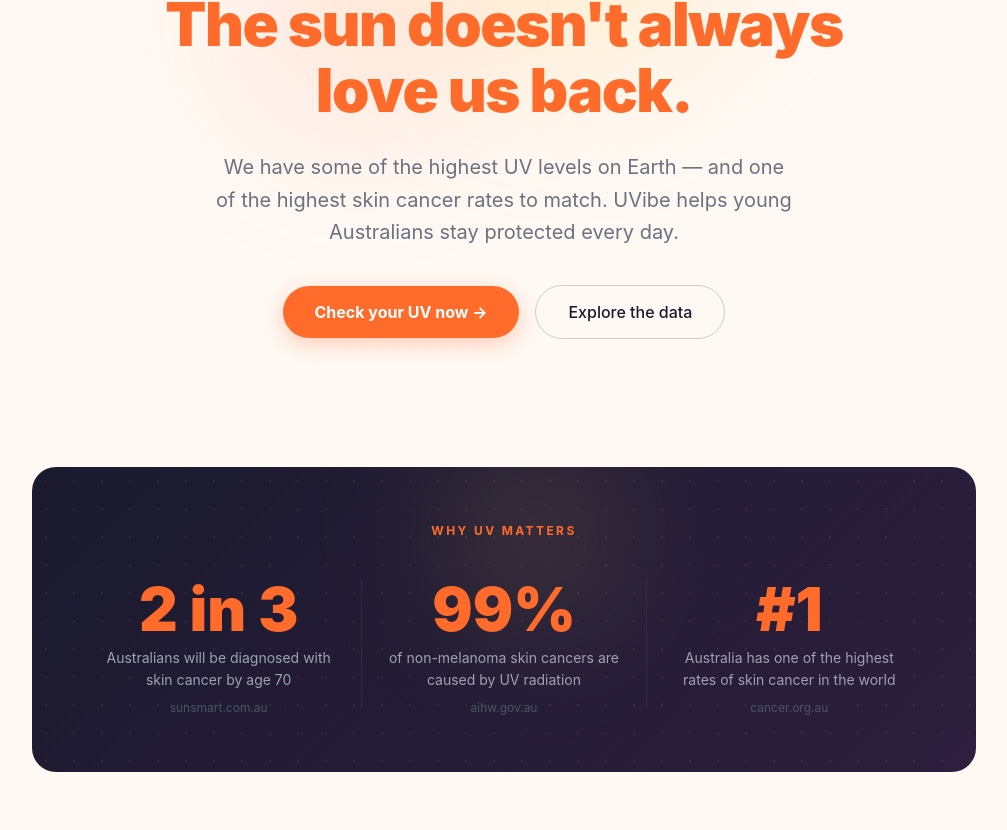
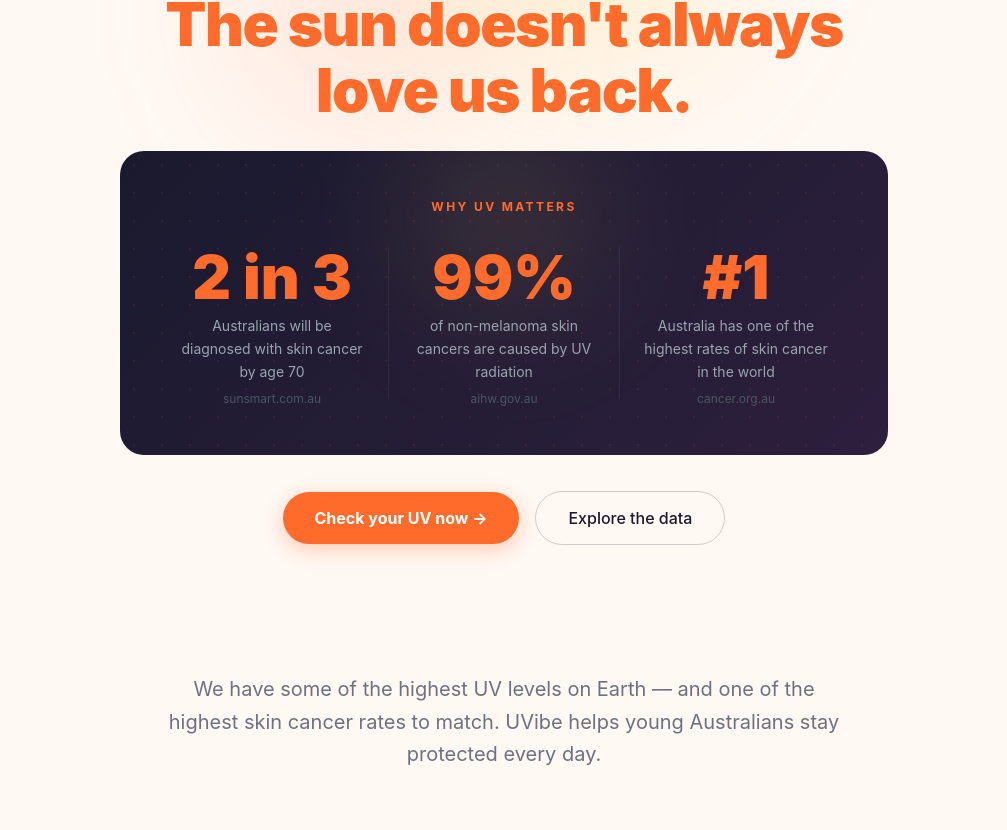
Before and after one commit to UVibe-FIT5120-TP14/UVibe-TP14, a Nuxt app in the folder frontend/: page / in a window 1280 px wide. Shown: the part 310-1140 px from the top of the page, without its empty margins (136-1143 px from the left). Built offline with nearby package versions, Linux system fonts and the light colour scheme.

Commit message:
feedback 2 changes: UI refinements across landing, home, and protection pages

```diff
--- a/frontend/app/pages/home.vue
+++ b/frontend/app/pages/home.vue
@@ -66,7 +66,7 @@
 onMounted(() => {
   requestLocation()
   statsTimer = setInterval(() => {
-    statsIndex.value = (statsIndex.value + 1) % skinStats.length
+    statsIndex.value = (statsIndex.value + 1) % skinStats.length  // 5 items
   }, 8000)
 })
 
@@ -86,9 +86,11 @@
 let statsTimer: ReturnType<typeof setInterval>
 const statsIndex = ref(0)
 const skinStats = [
-  { stat: '2 in 3', detail: 'Australians will be diagnosed with skin cancer by age 70.',           source: 'sunsmart.com.au' },
-  { stat: '99%',    detail: 'of non-melanoma skin cancers are caused by UV radiation.',             source: 'aihw.gov.au'     },
-  { stat: '#1',     detail: 'Australia has one of the highest skin cancer rates in the world.',     source: 'cancer.org.au'   },
+  { stat: '75%',     detail: 'of UV radiation still reaches your skin on a cloudy day.',           source: 'cancer.org.au'    },
+  { stat: '10am–2pm', detail: 'is when UV is at its peak — even in winter.',                       source: 'sunsmart.com.au'  },
+  { stat: '80%',     detail: 'of UV rays can reflect off sand and water directly onto your skin.', source: 'skincancer.org'   },
+  { stat: 'SPF 50+', detail: 'sunscreen should be reapplied every 2 hours, not just once.',        source: 'tga.gov.au'       },
+  { stat: 'A tan',   detail: 'is your skin\'s damage response — there is no such thing as a safe tan.', source: 'who.int'   },
 ]
 const currentStat = computed(() => skinStats[statsIndex.value])
 
@@ -186,17 +188,11 @@
         </div>
 
         <!-- Quick stats row -->
-        <div class="flex gap-6 text-center">
+        <div class="flex gap-8 text-center">
           <div class="flex flex-col items-center gap-1">
             <span class="text-xs tracking-wide uppercase" style="color: #9CA3AF;">Peak Today</span>
             <span class="font-semibold" style="color: #1A1A2E;">{{ peakUV ?? '—' }}</span>
             <span class="text-xs" style="color: #6B7280;">{{ peakWindow ?? 'No data' }}</span>
-          </div>
-          <div class="w-px" style="background-color: rgba(26,26,46,0.1);" />
-          <div class="flex flex-col items-center gap-1">
-            <span class="text-xs tracking-wide uppercase" style="color: #9CA3AF;">Now</span>
-            <span class="font-semibold" style="color: #1A1A2E;">{{ uvValue }}</span>
-            <span class="text-xs" :style="{ color: uvColor }">{{ uvLabel }}</span>
           </div>
           <div class="w-px" style="background-color: rgba(26,26,46,0.1);" />
           <div class="flex flex-col items-center gap-1">
--- a/frontend/app/pages/index.vue
+++ b/frontend/app/pages/index.vue
@@ -168,10 +168,42 @@
           <span style="color: #FF6B2B;">The sun doesn't always<br class="hidden sm:block"> love us back.</span>
         </h1>
 
-        <!-- Subheading -->
-        <p class="text-lg sm:text-xl max-w-xl mx-auto leading-relaxed" style="color: #6B7280;">
-          We have some of the highest UV levels on Earth — and one of the highest skin cancer rates to match. UVibe helps young Australians stay protected every day.
-        </p>
+        <!-- Stats widget (inline with hero) -->
+        <div
+          class="relative rounded-3xl px-8 py-10 md:px-12 md:py-12 overflow-hidden text-left"
+          style="background: linear-gradient(135deg, #1A1A2E 0%, #2d1f3d 100%);"
+        >
+          <div
+            class="pointer-events-none absolute inset-0 opacity-10"
+            style="background-image: radial-gradient(circle, #FF6B2B 1px, transparent 1px); background-size: 28px 28px;"
+          />
+          <div
+            class="pointer-events-none absolute -top-16 right-1/3 w-64 h-64 rounded-full blur-3xl"
+            style="background: radial-gradient(circle, rgba(255,209,102,0.2) 0%, transparent 70%);"
+          />
+          <p class="relative text-center text-xs font-bold tracking-[0.2em] uppercase mb-8" style="color: #FF6B2B;">
+            Why UV Matters
+          </p>
+          <div class="relative grid grid-cols-1 sm:grid-cols-3 gap-8 sm:gap-6 text-center">
+            <div class="space-y-2">
+              <p class="text-5xl sm:text-6xl font-black leading-none" style="color: #FF6B2B;">2 in 3</p>
+              <p class="text-sm leading-relaxed px-2" style="color: #9CA3AF;">Australians will be diagnosed with skin cancer by age 70</p>
+              <p class="text-xs" style="color: #4b5563;">sunsmart.com.au</p>
+            </div>
+            <div class="relative space-y-2">
+              <div class="hidden sm:block absolute -left-3 top-0 bottom-0 w-px" style="background-color: rgba(255,255,255,0.06);" />
+              <div class="hidden sm:block absolute -right-3 top-0 bottom-0 w-px" style="background-color: rgba(255,255,255,0.06);" />
+              <p class="text-5xl sm:text-6xl font-black leading-none" style="color: #FF6B2B;">99%</p>
+              <p class="text-sm leading-relaxed px-2" style="color: #9CA3AF;">of non-melanoma skin cancers are caused by UV radiation</p>
+              <p class="text-xs" style="color: #4b5563;">aihw.gov.au</p>
+            </div>
+            <div class="space-y-2">
+              <p class="text-5xl sm:text-6xl font-black leading-none" style="color: #FF6B2B;">#1</p>
+              <p class="text-sm leading-relaxed px-2" style="color: #9CA3AF;">Australia has one of the highest rates of skin cancer in the world</p>
+              <p class="text-xs" style="color: #4b5563;">cancer.org.au</p>
+            </div>
+          </div>
+        </div>
 
         <!-- CTA buttons -->
         <div class="flex flex-col sm:flex-row items-center justify-center gap-4 pt-2">
@@ -194,52 +226,12 @@
     </section>
 
     <!-- ═══════════════════════════════════════
-         STATS STRIP (inline with hero)
+         SUBTITLE STRIP
     ═══════════════════════════════════════ -->
-    <section class="px-5 sm:px-10 pb-20 max-w-5xl mx-auto">
-      <div
-        class="relative rounded-3xl px-8 py-12 md:px-14 md:py-14 overflow-hidden"
-        style="background: linear-gradient(135deg, #1A1A2E 0%, #2d1f3d 100%);"
-      >
-        <!-- Warm dot grid -->
-        <div
-          class="pointer-events-none absolute inset-0 opacity-10"
-          style="background-image: radial-gradient(circle, #FF6B2B 1px, transparent 1px); background-size: 28px 28px;"
-        />
-        <!-- Sun glow -->
-        <div
-          class="pointer-events-none absolute -top-16 right-1/3 w-64 h-64 rounded-full blur-3xl"
-          style="background: radial-gradient(circle, rgba(255,209,102,0.2) 0%, transparent 70%);"
-        />
-
-        <p class="relative text-center text-xs font-bold tracking-[0.2em] uppercase mb-10" style="color: #FF6B2B;">
-          Why UV Matters
-        </p>
-
-        <div class="relative grid grid-cols-1 sm:grid-cols-3 gap-10 sm:gap-6 text-center">
-
-          <div class="space-y-2">
-            <p class="text-5xl sm:text-6xl font-black leading-none" style="color: #FF6B2B;">2 in 3</p>
-            <p class="text-sm leading-relaxed px-2" style="color: #9CA3AF;">Australians will be diagnosed with skin cancer by age 70</p>
-            <p class="text-xs" style="color: #4b5563;">sunsmart.com.au</p>
-          </div>
-
-          <div class="relative space-y-2">
-            <div class="hidden sm:block absolute -left-3 top-0 bottom-0 w-px" style="background-color: rgba(255,255,255,0.06);" />
-            <div class="hidden sm:block absolute -right-3 top-0 bottom-0 w-px" style="background-color: rgba(255,255,255,0.06);" />
-            <p class="text-5xl sm:text-6xl font-black leading-none" style="color: #FF6B2B;">99%</p>
-            <p class="text-sm leading-relaxed px-2" style="color: #9CA3AF;">of non-melanoma skin cancers are caused by UV radiation</p>
-            <p class="text-xs" style="color: #4b5563;">aihw.gov.au</p>
-          </div>
-
-          <div class="space-y-2">
-            <p class="text-5xl sm:text-6xl font-black leading-none" style="color: #FF6B2B;">#1</p>
-            <p class="text-sm leading-relaxed px-2" style="color: #9CA3AF;">Australia has one of the highest rates of skin cancer in the world</p>
-            <p class="text-xs" style="color: #4b5563;">cancer.org.au</p>
-          </div>
-
-        </div>
-      </div>
+    <section class="px-5 sm:px-10 pb-16 max-w-3xl mx-auto text-center">
+      <p class="text-lg sm:text-xl leading-relaxed" style="color: #6B7280;">
+        We have some of the highest UV levels on Earth — and one of the highest skin cancer rates to match. UVibe helps young Australians stay protected every day.
+      </p>
     </section>
 
     <!-- ═══════════════════════════════════════
--- a/frontend/app/pages/protect.vue
+++ b/frontend/app/pages/protect.vue
@@ -101,6 +101,19 @@
 
       <div v-else class="w-full max-w-md flex flex-col gap-5">
 
+        <!-- What to Wear (avatar) -->
+        <div class="rounded-2xl p-6 shadow-sm text-center relative overflow-hidden border" style="background-color: #ffffff; border-color: rgba(26,26,46,0.08);">
+          <h2 class="text-lg font-semibold flex items-center justify-center gap-2 mb-1 relative z-10" style="color: #1A1A2E;">
+            <span class="text-xl">👕</span> What to Wear
+          </h2>
+          <p class="text-xs mb-6 relative z-10" style="color: #9CA3AF;">Tap the avatar's clothes to learn about UV protection.</p>
+
+          <InteractiveAvatar
+            :avatarOutfit="avatarOutfit"
+            @item-clicked="openClothingModal"
+          />
+        </div>
+
         <!-- UV Index card -->
         <div class="rounded-2xl p-6 text-center shadow-sm relative overflow-hidden border" style="background-color: #ffffff; border-color: rgba(26,26,46,0.08);">
           <div
@@ -154,19 +167,6 @@
               <span>11+ (Extreme)</span>
             </div>
           </div>
-        </div>
-
-        <!-- What to Wear (avatar) -->
-        <div class="rounded-2xl p-6 shadow-sm text-center relative overflow-hidden border" style="background-color: #ffffff; border-color: rgba(26,26,46,0.08);">
-          <h2 class="text-lg font-semibold flex items-center justify-center gap-2 mb-1 relative z-10" style="color: #1A1A2E;">
-            <span class="text-xl">👕</span> What to Wear
-          </h2>
-          <p class="text-xs mb-6 relative z-10" style="color: #9CA3AF;">Tap the avatar's clothes to learn about UV protection.</p>
-
-          <InteractiveAvatar
-            :avatarOutfit="avatarOutfit"
-            @item-clicked="openClothingModal"
-          />
         </div>
 
         <!-- Sunscreen Dosage -->
```
